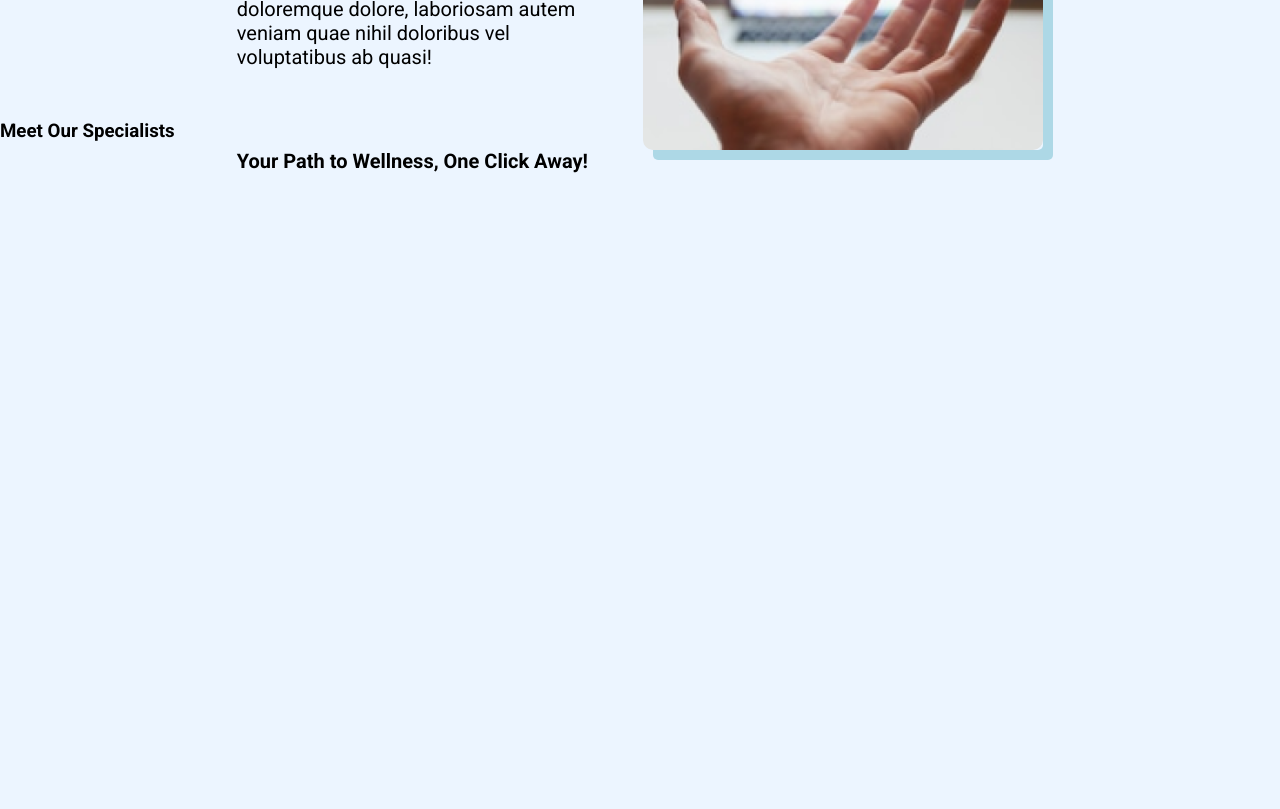
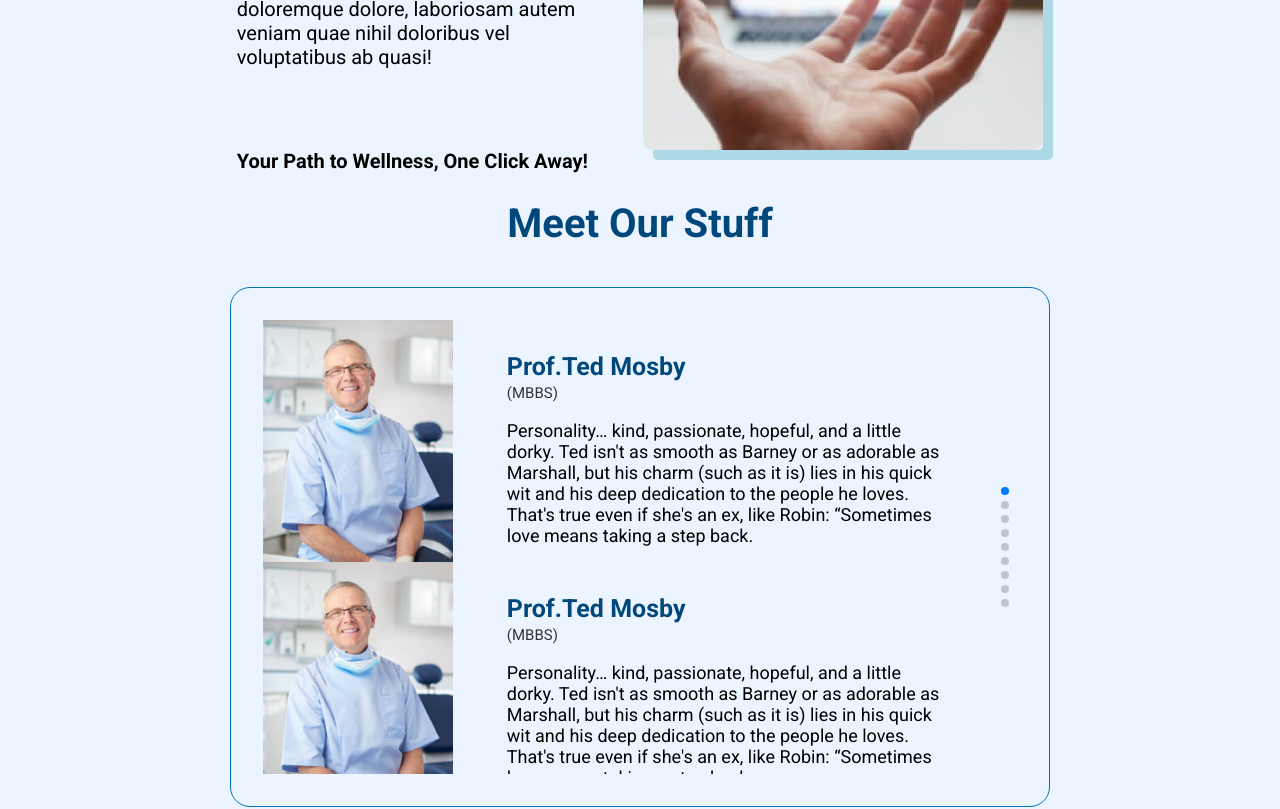
Before and after one commit to Tharindu-Dasantha/MedHouse, a React (Vite) app in the folder MedHouse/: page /about in a window 1280 px wide. Shown: the part 680-1489 px from the top of the page. Built offline with nearby package versions, Linux system fonts and the light colour scheme.

Commit message:
installed the swiper
Before runing the app
run npm i
to install the swiper on your local host

```diff
--- a/MedHouse/package.json
+++ b/MedHouse/package.json
@@ -11,17 +11,20 @@
   },
   "dependencies": {
     "react": "^18.2.0",
-    "react-dom": "^18.2.0"
+    "react-dom": "^18.2.0",
+    "swiper": "^10.1.0"
   },
   "devDependencies": {
     "@types/react": "^18.2.15",
     "@types/react-dom": "^18.2.7",
     "@vitejs/plugin-react": "^4.0.3",
+    "css-loader": "^6.8.1",
     "eslint": "^8.45.0",
     "eslint-plugin-react": "^7.32.2",
     "eslint-plugin-react-hooks": "^4.6.0",
     "eslint-plugin-react-refresh": "^0.4.3",
     "react-router-dom": "^6.14.2",
+    "style-loader": "^3.3.3",
     "vite": "^4.4.5"
   }
 }
--- a/MedHouse/src/Pages/About/About.css
+++ b/MedHouse/src/Pages/About/About.css
@@ -5,7 +5,7 @@
   --Headline-color: #00487c;
   --button-color: #0074b8;
   --header-font-size: 40px;
-  --text-font-size: ;
+  --text-font-size: 20px;
 }
 
 /* Adding a page limit to each section */
@@ -16,7 +16,7 @@
 
 body {
   background-color: var(--background-color);
-  font-family: 'Inter', sans-serif;
+  font-family: "Inter", sans-serif;
 }
 
 /* The styling for the Mission section */
@@ -44,16 +44,15 @@ body {
 
 .mission-description-right {
   height: 30rem;
-    box-shadow: 10px 10px #ADD8E6;
+  box-shadow: 10px 10px #add8e6;
   border-radius: 5px;
 }
 
-.mission-description-right img{
+.mission-description-right img {
   height: 100%;
   border-radius: 10px;
   text-shadow: #00487c;
 }
-
 
 .mission-description-left {
   width: 30vw;
@@ -78,5 +77,71 @@ body {
   font-size: var(--header-font-size);
 }
 
+/* Styling for the Stuff section */
+.stuff {
+  width: 80vw;
+  margin: auto;
+  padding-top: 5rem;
+  display: flex;
+  flex-direction: column;
+  justify-content: start;
+  align-items: center;
+}
 
-/* Styling for the Stuff section */
+.stuff_title {
+  font-size: var(--header-font-size);
+  color: var(--Headline-color);
+  padding-bottom: 1em;
+  text-align: center;
+}
+
+.slider-container {
+  border: 1px var(--button-color) solid;
+  border-radius: 20px;
+  width: 80%;
+  height: 65vh;
+  padding: 2rem;
+}
+
+.stuff_Swiper {
+  height: 100%;
+  width: 100%;
+}
+
+.slide {
+  font-size: 18px;
+  text-align: center;
+  max-width: 90%;
+}
+
+.card {
+  /* making it a display flex */
+  display: flex;
+  justify-content: center;
+  align-items: start;
+}
+
+.imgPart img{
+  max-height: 250px;
+}
+
+.card .text {
+  padding-top: 2rem;
+  padding-left: 3em;
+  text-align: left;
+}
+
+.card .text .titleOftheMember {
+  position: inline;
+  padding-bottom: 1em;
+}
+
+.card .text .titleOftheMember h4 {
+  font-size: 25px;
+  color: var(--Headline-color);
+}
+
+.card .text .titleOftheMember span {
+  font-size: 15px;
+  color: #333;
+}
--- a/MedHouse/src/Pages/About/Subfiles/Mission.jsx
+++ b/MedHouse/src/Pages/About/Subfiles/Mission.jsx
@@ -18,7 +18,7 @@ const Mission = () => {
           <p className="catchPhrase">Your Path to Wellness, One Click Away!</p>
         </div>
         <div className="mission-description-right">
-            <img src="../../../../public/Image/Mission.png" alt="" />
+            <img src="/Image/Mission.png" alt="" />
         </div>
       </div>
     </div>
--- a/MedHouse/src/Pages/About/Subfiles/Stuff.jsx
+++ b/MedHouse/src/Pages/About/Subfiles/Stuff.jsx
@@ -1,16 +1,121 @@
+import React, { useEffect, useRef, useState } from "react";
+import { Swiper, SwiperSlide } from "swiper/react";
+
+import "swiper/css";
+import "swiper/css/pagination";
+
+import { Pagination } from "swiper/modules";
+
 let members = [
   {
+    id: 1,
     name: "Prof.Ted Mosby",
+    image: "/Image/stuff/docOne.png",
     description:
       "Personality… kind, passionate, hopeful, and a little dorky. Ted isn't as smooth as Barney or as adorable as Marshall, but his charm (such as it is) lies in his quick wit and his deep dedication to the people he loves. That's true even if she's an ex, like Robin: “Sometimes love means taking a step back.",
-      title: "MBBS"
+    title: "MBBS",
+  },
+  {
+    id: 2,
+    name: "Prof.Ted Mosby",
+    image: "/Image/stuff/docOne.png",
+    description:
+      "Personality… kind, passionate, hopeful, and a little dorky. Ted isn't as smooth as Barney or as adorable as Marshall, but his charm (such as it is) lies in his quick wit and his deep dedication to the people he loves. That's true even if she's an ex, like Robin: “Sometimes love means taking a step back.",
+    title: "MBBS",
+  },
+  {
+    id: 3,
+    name: "Prof.Ted Mosby",
+    image: "/Image/stuff/docOne.png",
+    description:
+      "Personality… kind, passionate, hopeful, and a little dorky. Ted isn't as smooth as Barney or as adorable as Marshall, but his charm (such as it is) lies in his quick wit and his deep dedication to the people he loves. That's true even if she's an ex, like Robin: “Sometimes love means taking a step back.",
+    title: "MBBS",
+  },
+  {
+    id: 4,
+    name: "Prof.Ted Mosby",
+    image: "/Image/stuff/docOne.png",
+    description:
+      "Personality… kind, passionate, hopeful, and a little dorky. Ted isn't as smooth as Barney or as adorable as Marshall, but his charm (such as it is) lies in his quick wit and his deep dedication to the people he loves. That's true even if she's an ex, like Robin: “Sometimes love means taking a step back.",
+    title: "MBBS",
+  },
+  {
+    id: 5,
+    name: "Prof.Ted Mosby",
+    image: "/Image/stuff/docOne.png",
+    description:
+      "Personality… kind, passionate, hopeful, and a little dorky. Ted isn't as smooth as Barney or as adorable as Marshall, but his charm (such as it is) lies in his quick wit and his deep dedication to the people he loves. That's true even if she's an ex, like Robin: “Sometimes love means taking a step back.",
+    title: "MBBS",
+  },
+  {
+    id: 6,
+    name: "Prof.Ted Mosby",
+    image: "/Image/stuff/docOne.png",
+    description:
+      "Personality… kind, passionate, hopeful, and a little dorky. Ted isn't as smooth as Barney or as adorable as Marshall, but his charm (such as it is) lies in his quick wit and his deep dedication to the people he loves. That's true even if she's an ex, like Robin: “Sometimes love means taking a step back.",
+    title: "MBBS",
+  },
+  {
+    id: 7,
+    name: "Prof.Ted Mosby",
+    image: "/Image/stuff/docOne.png",
+    description:
+      "Personality… kind, passionate, hopeful, and a little dorky. Ted isn't as smooth as Barney or as adorable as Marshall, but his charm (such as it is) lies in his quick wit and his deep dedication to the people he loves. That's true even if she's an ex, like Robin: “Sometimes love means taking a step back.",
+    title: "MBBS",
+  },
+  {
+    id: 8,
+    name: "Prof.Ted Mosby",
+    image: "/Image/stuff/docOne.png",
+    description:
+      "Personality… kind, passionate, hopeful, and a little dorky. Ted isn't as smooth as Barney or as adorable as Marshall, but his charm (such as it is) lies in his quick wit and his deep dedication to the people he loves. That's true even if she's an ex, like Robin: “Sometimes love means taking a step back.",
+    title: "MBBS",
+  },
+  {
+    id: 9,
+    name: "Prof.Ted Mosby",
+    image: "/Image/stuff/docOne.png",
+    description:
+      "Personality… kind, passionate, hopeful, and a little dorky. Ted isn't as smooth as Barney or as adorable as Marshall, but his charm (such as it is) lies in his quick wit and his deep dedication to the people he loves. That's true even if she's an ex, like Robin: “Sometimes love means taking a step back.",
+    title: "MBBS",
   },
 ];
 
 const Stuff = () => {
   return (
     <div className="sections stuff">
-      <h3>Meet Our Specialists</h3>
+      <h3 className="stuff_title">Meet Our Stuff</h3>
+      <div className="slider-container">
+        <Swiper
+          direction={"vertical"}
+          slidesPerView={2}
+          spaceBetween={30}
+          loop={true}
+          pagination={{ clickable: true }}
+          modules={[Pagination]}
+          className="stuff_Swiper"
+        >
+          {/* Mapping the items in the swiper */}
+          {members.map((member) => (
+            <SwiperSlide key={member.id} className="slide">
+              <div className="card">
+                <div className="imgPart">
+                  <img src={member.image} alt={member.name} />
+                </div>
+                <div className="text">
+                  <div className="titleOftheMember">
+                    <h4>{member.name}</h4>
+                    <span>({member.title})</span>
+                  </div>
+                  <div className="descriptionOfMember">
+                    <p>{member.description}</p>
+                  </div>
+                </div>
+              </div>
+            </SwiperSlide>
+          ))}
+        </Swiper>
+      </div>
     </div>
   );
 };
--- a/MedHouse/src/Pages/Home/Subfiles/Reservations.jsx
+++ b/MedHouse/src/Pages/Home/Subfiles/Reservations.jsx
@@ -1,9 +1,34 @@
-
-
 function Reservations() {
   return (
-    <div className="reservations sections">Reservations</div>
-  )
+    <div className="reservations sections">
+      <div className="reservations_text">
+        <h4>Reservations</h4>
+        <p>
+          Lorem ipsum dolor sit amet consectetur adipisicing elit. Nulla esse
+          minima assumenda nihil vel recusandae labore aliquam quos accusamus
+          hic numquam libero, totam rerum magnam fugit neque veniam eaque
+          inventore quaerat tenetur laborum? Tempora numquam necessitatibus
+          dignissimos sunt in debitis vero doloremque repellat cum? Officiis
+          corporis error voluptate incidunt id recusandae, tempore neque ea
+          quis! Maxime delectus adipisci veniam esse!
+        </p>
+      </div>
+      <div className="reservations_tiles">
+        <div className="tile">
+          <img src="" alt="" />
+          <div className="tile_box">
+            <h5>Detail</h5>
+          </div>
+        </div>
+        <div className="tile">
+          <img src="" alt="" />
+          <div className="tile_box">
+            <h5>Rent</h5>
+          </div>
+        </div>
+      </div>
+    </div>
+  );
 }
 
-export default Reservations
+export default Reservations;
--- a/MedHouse/src/Pages/Home/home.css
+++ b/MedHouse/src/Pages/Home/home.css
@@ -102,6 +102,18 @@ body{
 
 
  /* Reservation section */
+ .reservations {
+    padding-top: 10em;
+    text-align: center;
+    max-width: 80vw;
+    margin: auto;
+ }
+
+ .reservations h4 {
+    font-size: 50px;
+    color: var(--heading-color);
+    padding-bottom: 2rem;
+ }
 
 
 
```
Also changed, not shown: MedHouse/public/Image/stuff/docOne.png (added), 1 other file (tests, documents, lock files or other folders). Lines whose indentation alone changed are shown as unchanged.
